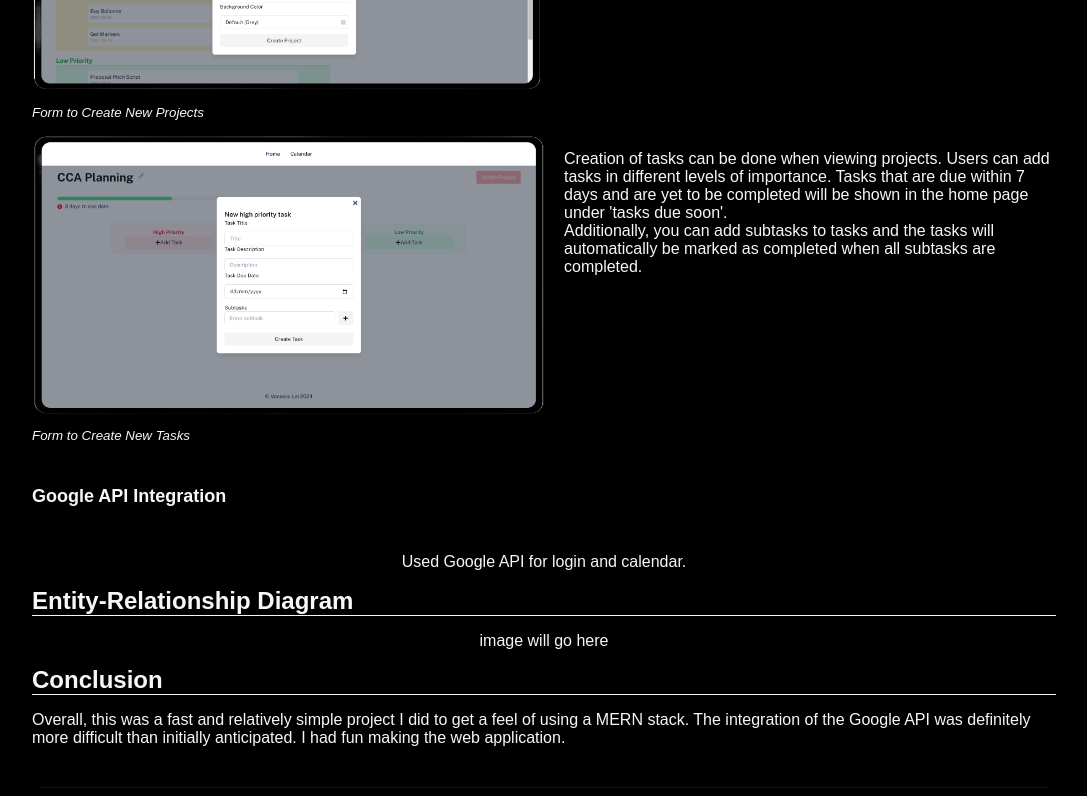
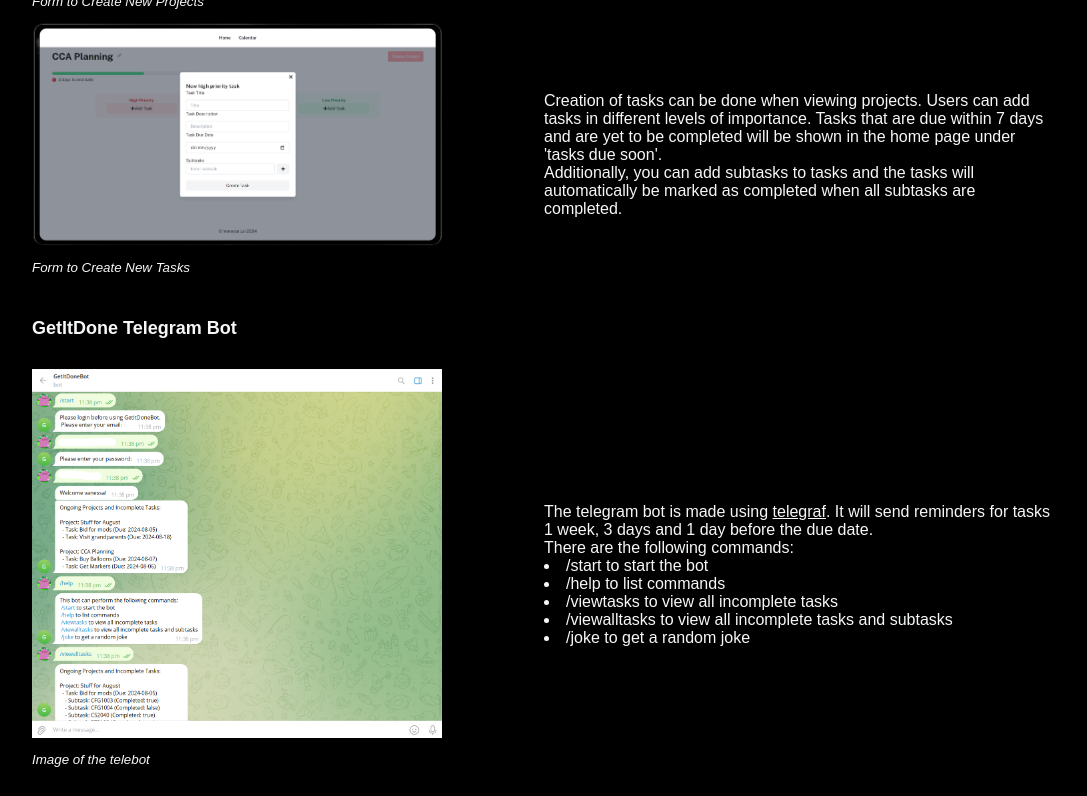
Before and after one commit to vanesssalai/portfolio, a React (Vite) app: page /getitdone in a window 1280 px wide. Shown: the part 1020-1816 px from the top of the page, without its empty margins (96-1183 px from the left). Built offline with nearby package versions, Linux system fonts and the light colour scheme; a web font is replaced by a local one.

Commit message:
updated project pages

```diff
--- a/src/pages/Projects/GetItDone/GetItDone.css
+++ b/src/pages/Projects/GetItDone/GetItDone.css
@@ -37,11 +37,20 @@
     display: flex;
     flex-direction: row;
     width: 100%;
-    gap: 20px;
+    gap: 10%;
+    align-items: center;
 }
 
 .desc-desc {
     flex: 1;
+
+    a {
+        color:#F6F7F8;
+    }
+
+    a:hover {
+        color: #FF3366;
+    }
 }
 
 .gid-landing-container {
@@ -52,14 +61,14 @@
 }
 
 .gid-landing {
-    max-width: 60%;
+    max-width: 50%;
     align-self: center !important;
 }
 
 .gid-new-container {
     display: flex;
     flex-direction: column;
-    max-width: 50%;
+    max-width: 40%;
     flex: 2;
 }
 
--- a/src/pages/Projects/GetItDone/GetItDone.jsx
+++ b/src/pages/Projects/GetItDone/GetItDone.jsx
@@ -4,6 +4,7 @@
 import NewProject from '../../../assets/Images/GetItDone/NewProject.png';
 import NewTask from '../../../assets/Images/GetItDone/NewTask.png';
 import SubTasks from '../../../assets/Images/GetItDone/SubTasks.png';
+import Telebot from '../../../assets/Images/GetItDone/Telebot.png'
 import ProjectsPage from '../ProjectsPage';
 import Format from "../../../layout/Format/Format";
 import './GetItDone.css';
@@ -26,6 +27,10 @@
         return () => {
             document.removeEventListener('mousedown', handleClickOutside);
         };
+    }, []);
+
+    useEffect(() => {
+        window.scrollTo(0, 0);
     }, []);
 
     return (
@@ -54,7 +59,7 @@
                     sourceLink="https://github.com/vanesssalai/GetItDone"
                 />
                 <div className="GetItDone-content">
-                    <p>GetItDone is a simple MERN to-do list/ glorified project management web application with integrated Google calendar api</p>
+                    <p>GetItDone is a simple MERN to-do list/ glorified project management web application with a telegram bot.</p>
                     <div className="gid-landing-container">
                         <img
                             src={Landing}
@@ -104,8 +109,28 @@
                         </div>
                         <p className="desc-desc">
                         </p>
-                    </div> */}
-                    <h5>Google API Integration</h5>
+                    </div>
+                    <h5>Google API Integration</h5> */}
+                    <h5>GetItDone Telegram Bot</h5>
+                    <div className="image-desc-container">
+                        <div className="gid-new-container">
+                            <img
+                                src={Telebot}
+                                alt="Telebot"
+                                className="gid-new"
+                            />
+                            <p className="image-desc">Image of the telebot</p>
+                        </div>
+                        <p className="desc-desc">
+                            The telegram bot is made using <a href="https://telegraf.js.org/">telegraf</a>. It will send reminders for tasks 1 week, 3 days and 1 day before the due date.
+                            <br />There are the following commands:
+                            <li> /start to start the bot</li>
+                            <li> /help to list commands</li>
+                            <li> /viewtasks to view all incomplete tasks</li>
+                            <li> /viewalltasks to view all incomplete tasks and subtasks</li>
+                            <li> /joke to get a random joke</li>
+                        </p>
+                    </div>
                     <p>Used Google API for login and calendar.</p>
                     <a className="project-links" id="er">Entity-Relationship Diagram</a>
                     <p>image will go here</p>
--- a/src/pages/Projects/MechHub/MechHub.css
+++ b/src/pages/Projects/MechHub/MechHub.css
@@ -1,8 +1,9 @@
 .mechHub-content {
     padding: 24px;
     display: flex;
+    flex-direction: column;
     justify-content: center;
-    flex-direction: column;
+    align-items: center;
     width: 80vw;
     margin-left: auto;
     margin-right: auto;
--- a/src/pages/Projects/MechHub/MechHub.jsx
+++ b/src/pages/Projects/MechHub/MechHub.jsx
@@ -1,4 +1,4 @@
-import React from "react";
+import React, { useEffect } from "react";
 
 import MechHub_preview from '../../../assets/Images/MechHub/MechHub_preview.png';
 import ProjectsPage from '../ProjectsPage';
@@ -6,6 +6,10 @@
 import './MechHub.css';
 
 export default function MechHub() {
+    useEffect(() => {
+        window.scrollTo(0, 0);
+    }, []);
+
     return (
         <Format content={
             <>
@@ -16,7 +20,7 @@
                     sourceLink="https://github.com/vanesssalai/orbital-mechhub"
                 />
                 <div className="mechHub-content">
-                    <p>MechHub is a Full-Stack E-Commerce Site for Mechanical Keyboards built for NUS Orbital 2024.</p>
+                    <p >MechHub is a Full-Stack E-Commerce Site for Mechanical Keyboards built for NUS Orbital 2024.</p>
                     <img
                         src={MechHub_preview}
                         alt="MechHub"
```
Also changed, not shown: src/assets/Images/GetItDone/Telebot.png (added).
